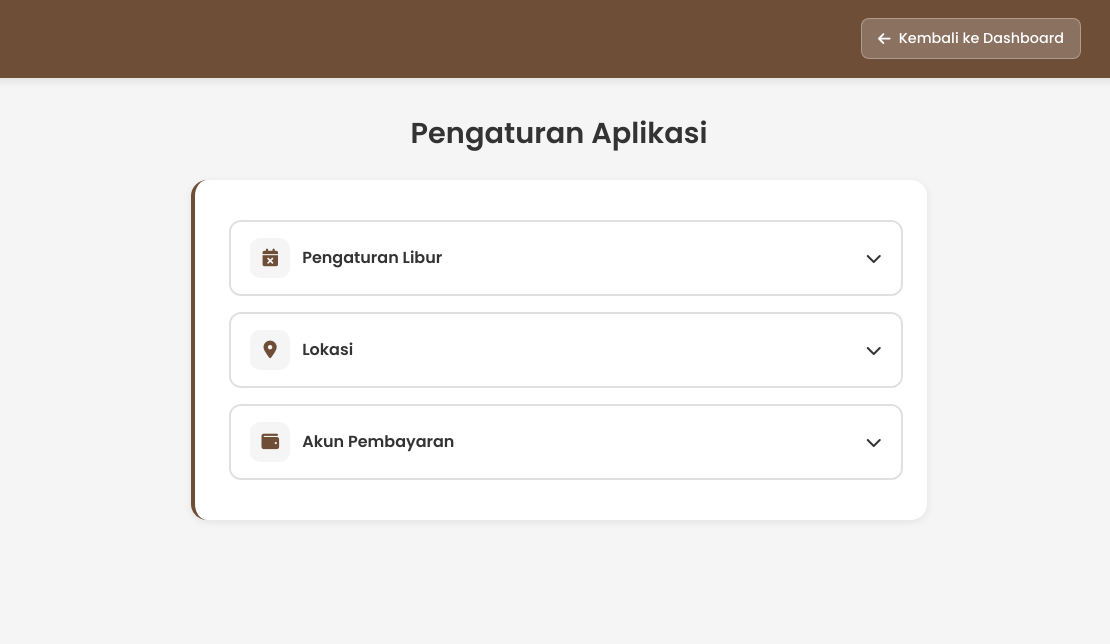
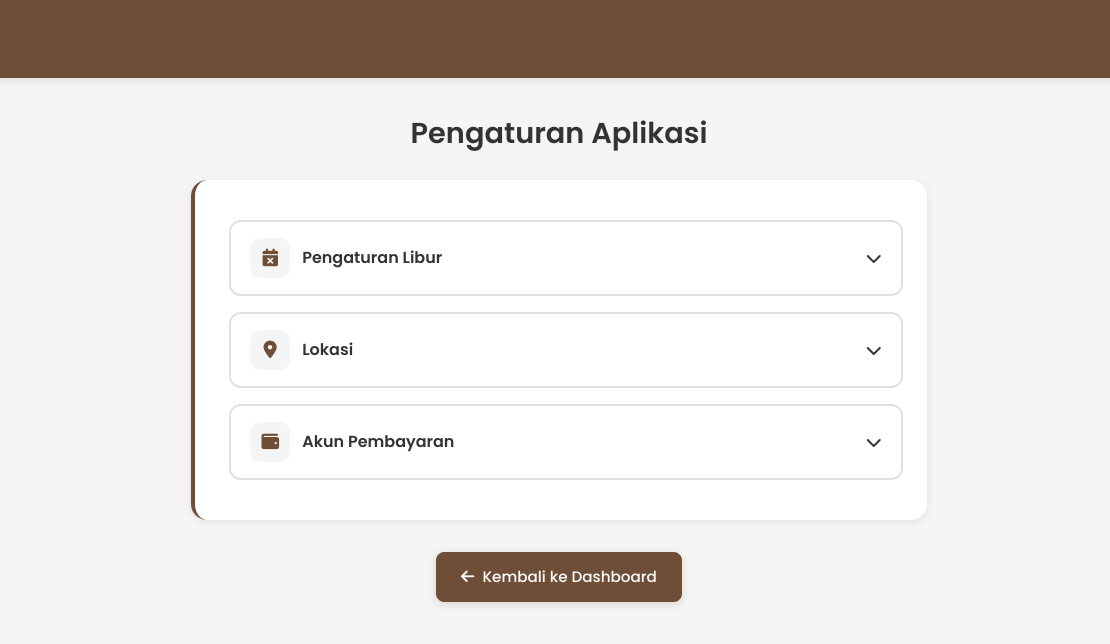
Before and after one commit to NeraiCoffee/Nerai-Kopi, a plain HTML site: page pengaturan.html in a window 1280 px wide. Shown: the full height of the page, 81-1191 px from the left. Drawn offline with nearby package versions, Linux system fonts and the light colour scheme; no server answers.

Commit message:
Update pengaturan.html

```diff
--- a/pengaturan.html
+++ b/pengaturan.html
@@ -61,28 +61,31 @@
         }
 
         .btn-back-dashboard {
-            background: rgba(255, 255, 255, 0.2);
+            background: #6f4e37;
             color: white;
-            border: 1px solid rgba(255, 255, 255, 0.3);
-            padding: 8px 16px;
+            border: 1px solid #6f4e37;
+            padding: 12px 24px;
             border-radius: 8px;
             cursor: pointer;
-            font-size: 0.9rem;
+            font-size: 0.95rem;
             font-weight: 500;
-            display: flex;
+            display: inline-flex;
             align-items: center;
             gap: 8px;
             transition: all 0.3s ease;
             text-decoration: none;
+            box-shadow: 0 2px 8px rgba(111, 78, 55, 0.2);
         }
 
         .btn-back-dashboard:hover {
-            background: rgba(255, 255, 255, 0.3);
+            background: #5a3d2d;
+            border-color: #5a3d2d;
             transform: translateY(-2px);
+            box-shadow: 0 4px 12px rgba(111, 78, 55, 0.3);
         }
 
         .btn-back-dashboard i {
-            font-size: 0.9rem;
+            font-size: 0.95rem;
         }
 
         .admin-info {
@@ -683,10 +686,6 @@
             <span id="navBrand" class="navbar-brand"></span>
         </div>
         <div class="navbar-right">
-            <a href="dashboard.html" class="btn-back-dashboard">
-                <i class="fas fa-arrow-left"></i>
-                Kembali ke Dashboard
-            </a>
             <div class="admin-info" onclick="showAdminMenu()">
                 <span id="navAdminName" class="admin-name"></span>
                 <img id="navAdminPhoto" src="" alt="" class="admin-photo">
@@ -832,6 +831,14 @@
                 </div>
             </div>
         </div>
+
+        <!-- Back to Dashboard Button -->
+        <div style="text-align: center; margin-top: 2rem;">
+            <a href="dashboard.html" class="btn-back-dashboard">
+                <i class="fas fa-arrow-left"></i>
+                Kembali ke Dashboard
+            </a>
+        </div>
     </div>
 
     <!-- Add Payment Modal -->
```
